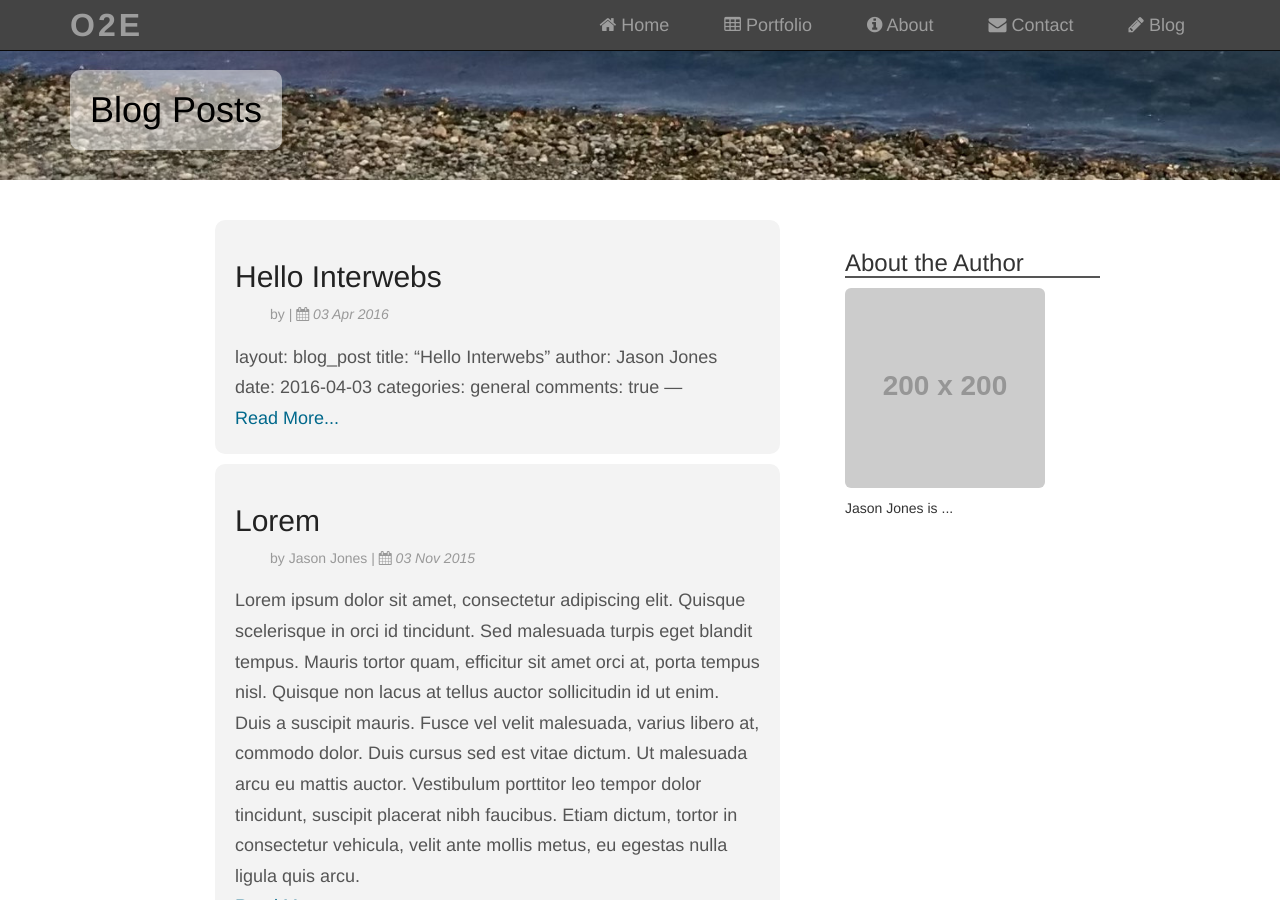
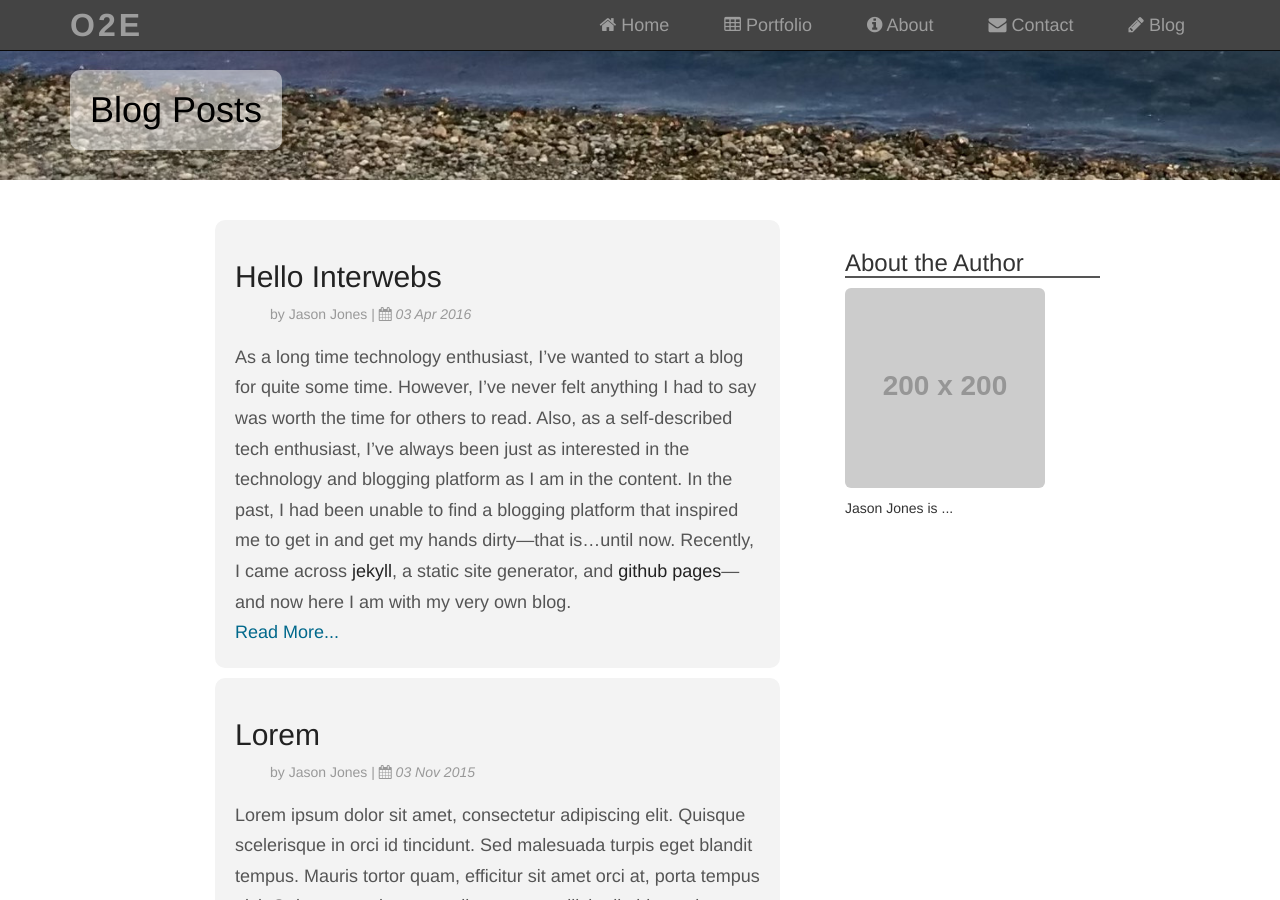
Before and after one commit to jasonsjones/jasonsjones.github.io, a Jekyll site: the page built from blog/index.html, in a window 1280 px wide and 900 px high. Built offline with Jekyll 4.4.1, drawn with Linux system fonts in a browser that asks for light colours.

Commit message:
Update intro post

```diff
--- a/_posts/2016-04-03-hello-interwebs.md
+++ b/_posts/2016-04-03-hello-interwebs.md
@@ -1,3 +1,4 @@
+---
 layout: blog_post
 title:  "Hello Interwebs"
 author: Jason Jones
@@ -13,6 +14,8 @@ in the content.  In the past, I had been unable to find a blogging platform that
 me to get in and get my hands dirty&mdash;that is...until now.  Recently, I came across
 [jekyll](https://jekyllrb.com), a static site generator, and
 [github pages](https://pages.github.com)&mdash;and now here I am with my very own blog.
+
+### About Me
 
 Well, before I go too much further, it may be helpful to know a little more about me.  I'm
 a retired Naval Officer who, during my 20 year career, served as a Naval Flight Officer and
@@ -60,8 +63,10 @@ makes all the difference in the world.
 With the decision made to become a software engineer after I retired from the Navy, the challenge
 I now faced was how to best execute the transition from a career as a Naval Officer to that
 of a software engineer.  How did I do it, you ask.  Well, I think the answer to that question is best
-tackled in another blog post...
+tackled in another blog post.
+
+### New Job
 
 Now fast forward to today--I am finishing this post on April 3, 2016.  I am excited to say that I'll
 be starting my first day at [Salesforce](http://www.salesforce.com) tomorrow as a full-stack
-software engineer.  It was a long road to get here, but I'm here nonetheless.
+software engineer for the Community Cloud team.  It was a long road to get here, but I'm here nonetheless.
```
